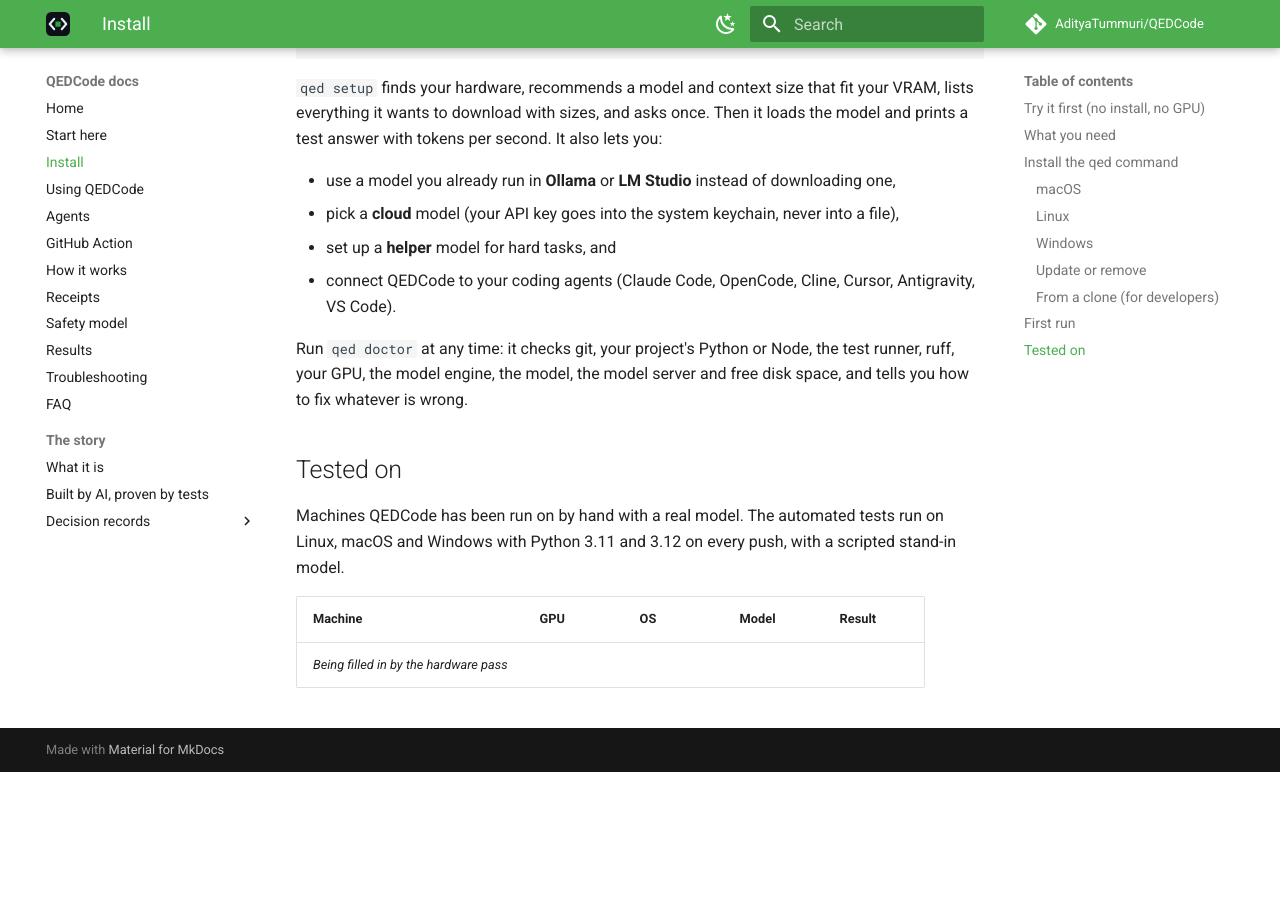
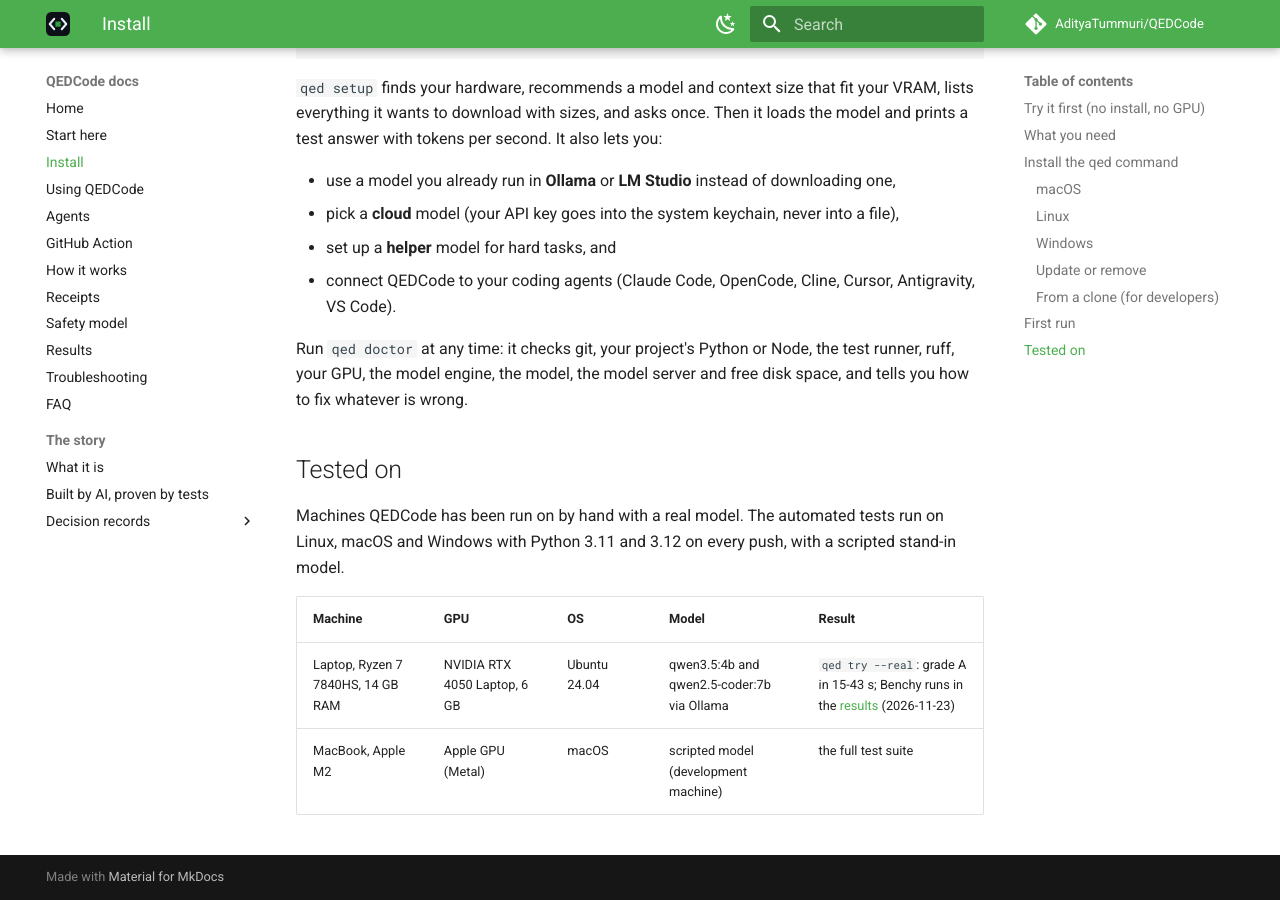
Before and after one commit to AdityaTummuri/QEDCode, an MkDocs documentation site: the page built from docs/install.md, in a window 1280 px wide and 900 px high, scrolled down 2662 px. Built offline with MkDocs 1.6.1 and Material for MkDocs 9.7.7, drawn with Linux system fonts in a browser that asks for light colours; comment, search, counter and statistics services are not loaded; before the commit the page ends 3434 px from its top, so only the background shows below that.

Commit message:
Tested on: the RTX 4050 laptop with Ollama

```diff
--- a/docs/install.md
+++ b/docs/install.md
@@ -129,4 +129,5 @@ macOS and Windows with Python 3.11 and 3.12 on every push, with a scripted stand
 
 | Machine | GPU | OS | Model | Result |
 | --- | --- | --- | --- | --- |
-| *Being filled in by the hardware pass* | | | | |
+| Laptop, Ryzen 7 7840HS, 14 GB RAM | NVIDIA RTX 4050 Laptop, 6 GB | Ubuntu 24.04 | qwen3.5:4b and qwen2.5-coder:7b via Ollama | `qed try --real`: grade A in 15-43 s; Benchy runs in the [results](results.md) (2026-11-23) |
+| MacBook, Apple M2 | Apple GPU (Metal) | macOS | scripted model (development machine) | the full test suite |
```
